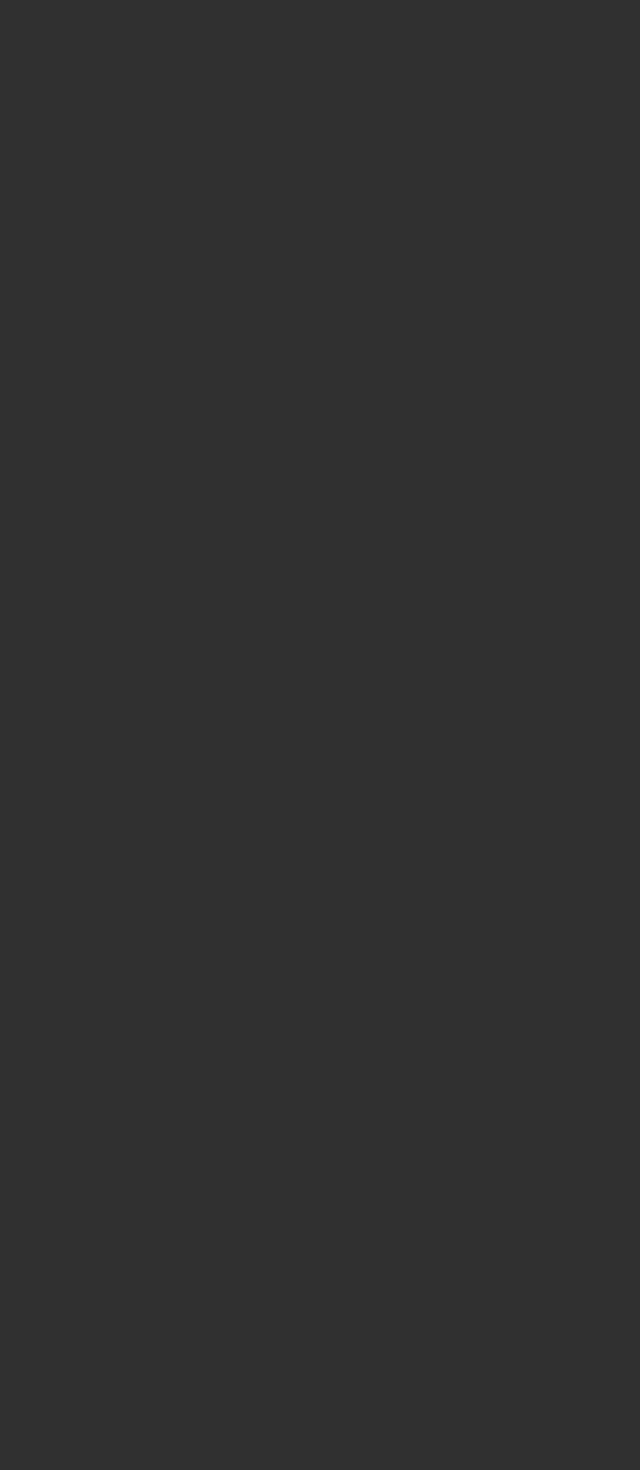
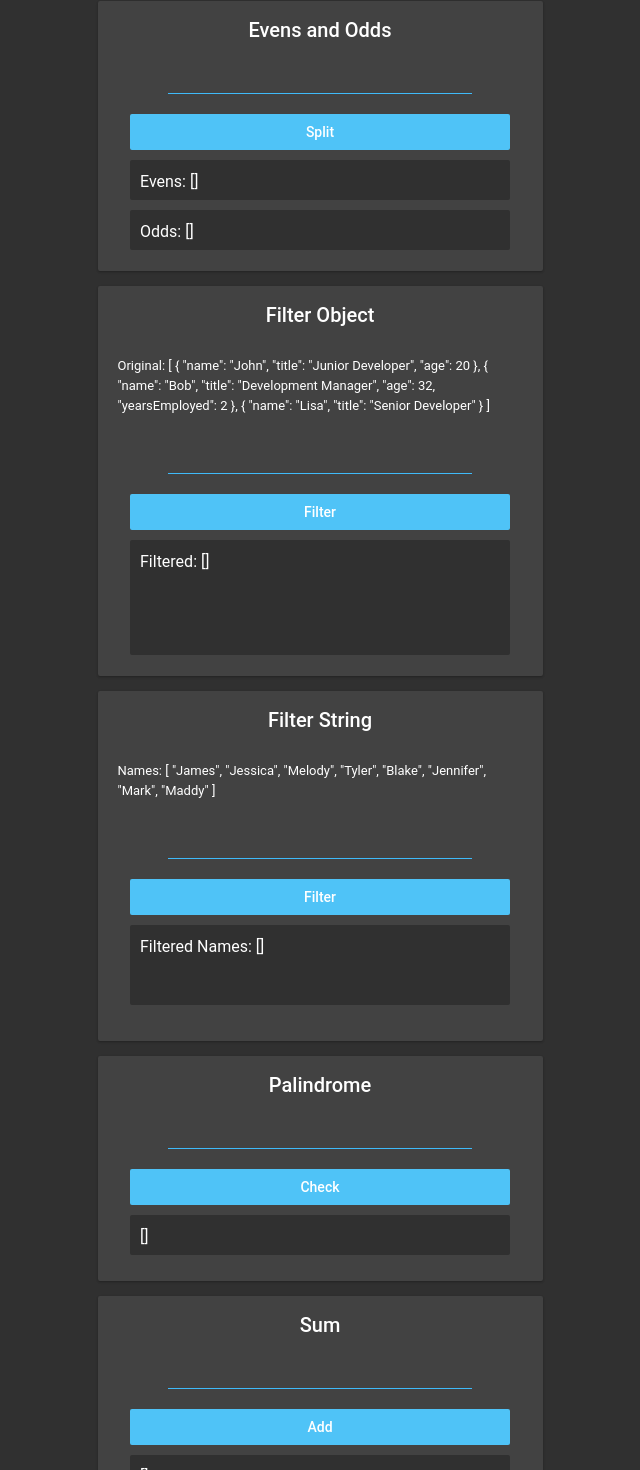
Before and after one commit to boomcamp/react-1, a React (Create React App) app: page / in a window 1280 px wide. Shown: the part 14-1484 px from the top of the page, without its empty margins (320-960 px from the left). Before the commit the page ends 800 px from the top, so only its background shows below. Built offline with nearby package versions, Linux system fonts and the light colour scheme.

Commit message:
ADDED react1

```diff
--- a/src/App.js
+++ b/src/App.js
@@ -1,8 +1,12 @@
 import React from 'react';
 import './index.css';
 
+import TopicBrowser from './components/TopicBrowser/TopicBrowser'
+
 function App() {
-  return null;
+  return (
+    < TopicBrowser />
+  )
 }
 
 export default App;
--- a/src/components/TopicBrowser/TopicBrowser.js
+++ b/src/components/TopicBrowser/TopicBrowser.js
@@ -0,0 +1,21 @@
+import React from 'react';
+
+import EvenAndOdd from '../Topics/EvenAndOdd';
+import FilterObject from '../Topics/FilterObject';
+import FilterString from '../Topics/FilterString';
+import Palindrome from '../Topics/Palindrome';
+import Sum from '../Topics/Sum';
+
+function TopicBrowser(){
+    return (
+        <React.Fragment>
+            <EvenAndOdd/>
+            <FilterObject />
+            <FilterString />
+            <Palindrome />
+            <Sum />
+        </React.Fragment>
+    )
+}
+
+export default TopicBrowser;
--- a/src/components/Topics/EvenAndOdd.js
+++ b/src/components/Topics/EvenAndOdd.js
@@ -0,0 +1,34 @@
+import React, {useState} from 'react';
+
+export default function EvenAndOdd() {
+    const [ evens, setEvens ] = useState([]);
+  const [odds, setOdds] = useState([]);
+  const [userInput, setUserInput] = useState('');
+
+  function solve(input) {
+    const results = {
+      evens: [],
+      odds: [],
+    }
+    for (let val of input.split(',').map(v => parseInt(v))) {
+      if (val % 2 === 0) {
+        results.evens.push(val);
+      } else {
+        results.odds.push(val);
+      }
+    }
+
+    setEvens(results.evens);
+    setOdds(results.odds);
+  }
+
+  return (
+    <div className="puzzleBox evenAndOddPB">
+      <h4>Evens and Odds</h4>
+      <input className="inputLine" onChange={e => setUserInput(e.target.value)}/>
+      <button className="confirmationButton" onClick={() => solve(userInput)}>Split</button>
+      <span className="resultsBox">Evens: {JSON.stringify(evens)}</span>
+      <span className="resultsBox">Odds: {JSON.stringify(odds)}</span>
+    </div>
+  )
+}
--- a/src/components/Topics/FilterObject.js
+++ b/src/components/Topics/FilterObject.js
@@ -0,0 +1,33 @@
+import React, {useState} from 'react';
+
+export default function FilterObject() {
+    const [unFilteredArray, setUnFilteredArray] = useState([
+        { name:  'John', title: 'Junior Developer', age: 20 },
+        { name: 'Bob', title: 'Development Manager', age: 32, yearsEmployed: 2 },
+        { name: 'Lisa', title: 'Senior Developer' },
+      ]);
+      const [filteredArray, setFilteredArray] = useState([]);
+      const [userInput, setUserInput] = useState('');
+
+      function filter(input) {
+        const filtered = unFilteredArray.filter(o => {
+          if (o[input]) {
+            return true;
+          }
+
+          return false
+        })
+
+        setFilteredArray(filtered);
+      }
+
+      return (
+        <div className="puzzleBox filterObjectPB">
+          <h4>Filter Object</h4>
+          <span className="puzzleText">Original: {JSON.stringify(unFilteredArray, null, 10)}</span>
+          <input className="inputLine" onChange={e => setUserInput(e.target.value)}/>
+          <button className="confirmationButton" onClick={() => filter(userInput)}>Filter</button>
+          <span className="resultsBox filterObjectRB">Filtered: {JSON.stringify(filteredArray, null, 10)}</span>
+        </div>
+      )
+}
--- a/src/components/Topics/FilterString.js
+++ b/src/components/Topics/FilterString.js
@@ -0,0 +1,38 @@
+import React, {useState} from 'react';
+
+export default function FilterString() {
+    const [names, setNames] = useState([
+        'James',
+        'Jessica',
+        'Melody',
+        'Tyler',
+        'Blake',
+        'Jennifer',
+        'Mark',
+        'Maddy',
+      ]);
+      const [filteredNames, setFilteredNames] = useState([]);
+      const [userInput, setUserInput] = useState('');
+
+      function filterNames(string) {
+        setFilteredNames(
+          names.filter(name => name.includes(string))
+        )
+      }
+
+      return (
+        <div className="puzzleBox filterStringPB">
+          <h4> Filter String </h4>
+          <span className="puzzleText">
+            {' '}
+            Names: {JSON.stringify(names, null, 10)}{' '}
+          </span>
+          <input className="inputLine" onChange={e => setUserInput(e.target.value)}/>
+          <button className="confirmationButton" onClick={() => filterNames(userInput)}> Filter </button>
+          <span className="resultsBox filterStringRB">
+            {' '}
+            Filtered Names: {JSON.stringify(filteredNames, null, 10)}{' '}
+          </span>
+        </div>
+      );
+}
--- a/src/components/Topics/Palindrome.js
+++ b/src/components/Topics/Palindrome.js
@@ -0,0 +1,27 @@
+import React, {useState} from 'react';
+
+export default function Palindrome() {
+    const [palindrome, setPalindrome] = useState([]);
+    const [userInput, setUserInput] = useState('');
+
+    function palWord(input){
+        var arr = [];
+        for(let i = input.length - 1; i >= 0; i--){
+            arr.push(input[i])
+        }
+
+        if(input === arr.join('')){
+            setPalindrome(true)
+        }else{
+            setPalindrome(false)
+        }
+    }
+    return (
+        <div className="puzzleBox palindromePB">
+            <h4> Palindrome </h4>
+            <input className="inputLine" onChange={e => setUserInput(e.target.value)}></input>
+            <button className="confirmationButton" onClick={() => palWord(userInput)}> Check </button>
+            <span className="resultsBox">{JSON.stringify(palindrome)}</span>
+        </div>
+    )
+}
--- a/src/components/Topics/Sum.js
+++ b/src/components/Topics/Sum.js
@@ -0,0 +1,25 @@
+import React, {useState} from 'react';
+
+export default function Sum() {
+    const [sum, setSum] = useState([]);
+    const [userInput, setUserInput] = useState('');
+
+    function sumOutput(input) {
+         var sumofnums = 0;
+       var nums = input.split(",");
+        console.log(nums)
+        for (let i = 0; i < nums.length; i++) {
+            var tot = parseInt(nums[0]) + parseInt(nums[1])
+             sumofnums = tot
+        }
+        setSum(sumofnums)
+      }
+    return (
+        <div className="puzzleBox sumPB">
+            <h4> Sum </h4>
+            <input className="inputLine" onChange={e => setUserInput(e.target.value)}></input>
+            <button className="confirmationButton" onClick = {() => sumOutput(userInput)}> Add </button>
+            <span className="resultsBox">{JSON.stringify(sum)}</span>
+        </div>
+    )
+}
```
